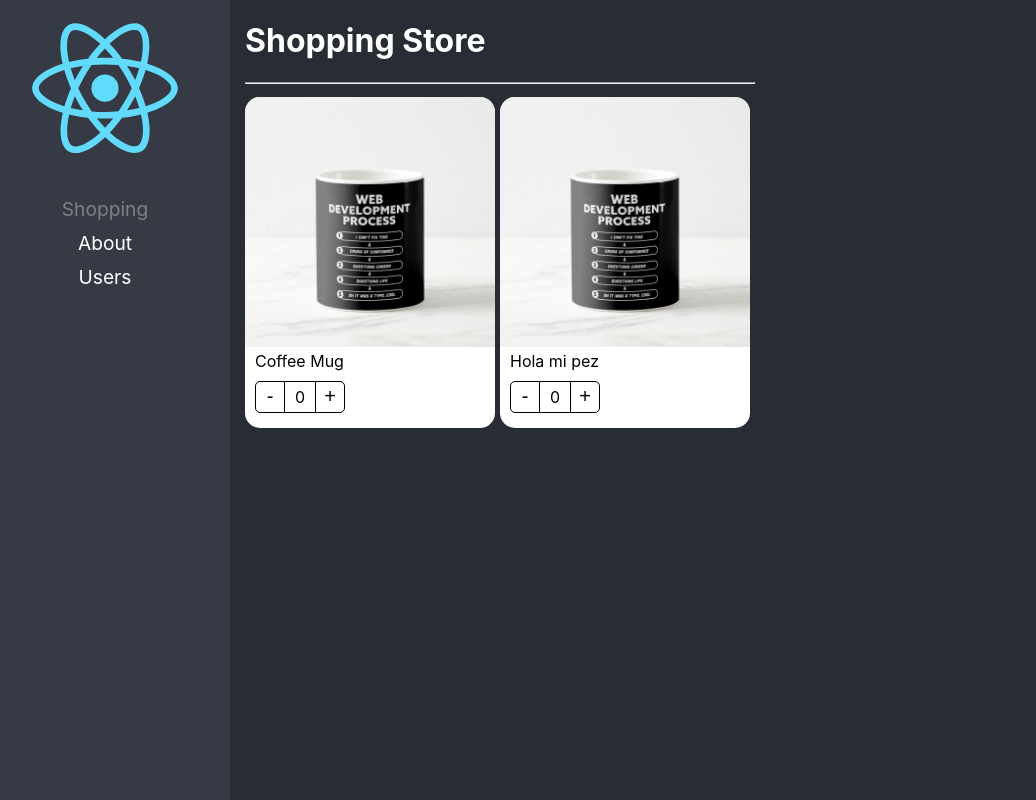
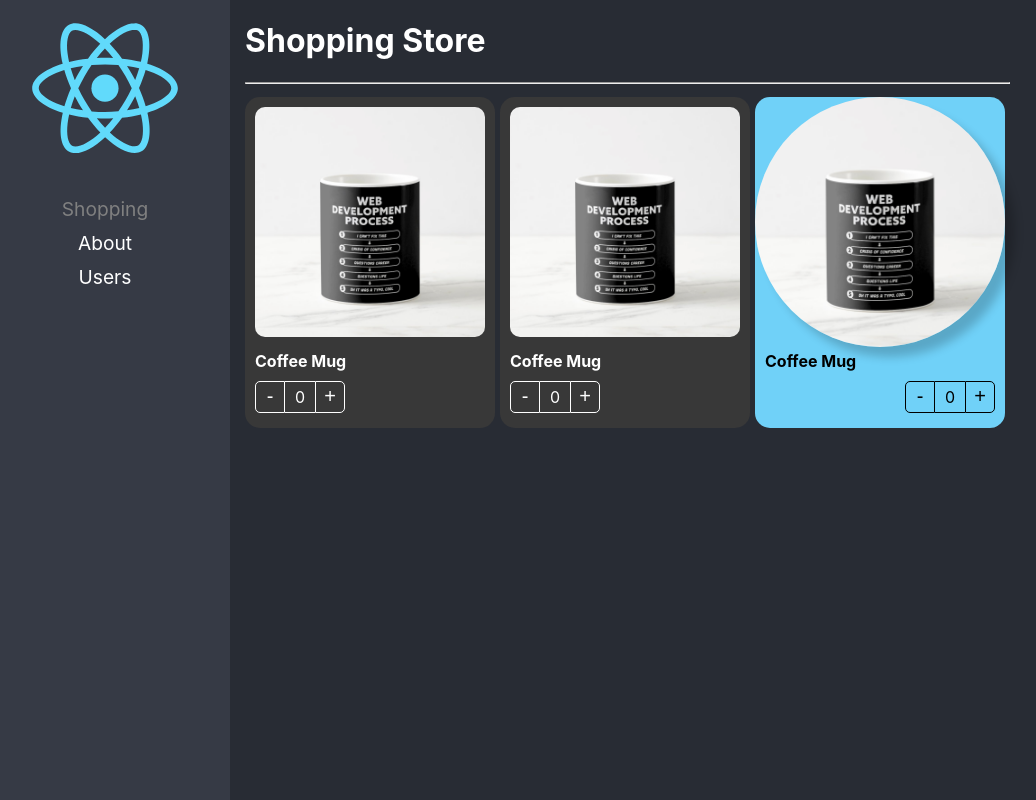
Before and after one commit to gennaio10/react-adv, a React (Create React App) app: page / in a window 1280 px wide. Shown: the whole page, without its empty margins (20-1056 px from the left). Built offline with nearby package versions, Linux system fonts and the light colour scheme.

Commit message:
Component Extend Styles listo

```diff
--- a/src/02-component-patterns/components/ProductButtons.tsx
+++ b/src/02-component-patterns/components/ProductButtons.tsx
@@ -1,12 +1,17 @@
-import { useContext } from "react";
+import { CSSProperties, useContext } from "react";
 import { ProductContext } from "./ProductCard";
 import styles from "../styles/styles.module.css";
 
-export const ProductButtons = () => {
+export interface Props {
+  className?: string;
+  style?: CSSProperties;
+}
+
+export const ProductButtons = ({ className, style }: Props) => {
   const { counter, increaseBy } = useContext(ProductContext);
 
   return (
-    <div className={styles.buttonsContainer}>
+    <div className={`${styles.buttonsContainer} ${className}`} style={style}>
       <button onClick={() => increaseBy(-1)} className={styles.buttonMinus}>
         -
       </button>
--- a/src/02-component-patterns/components/ProductCard.tsx
+++ b/src/02-component-patterns/components/ProductCard.tsx
@@ -1,20 +1,24 @@
 import styles from "../styles/styles.module.css";
 import { useProduct } from "../hooks/useProduct";
-import { createContext } from "react";
-import {
-  ProductContextProps,
-  ProductCardProps,
-} from "../interfaces/interfaces";
+import { createContext, CSSProperties, ReactElement } from "react";
+import { ProductContextProps, Product } from "../interfaces/interfaces";
 
 export const ProductContext = createContext({} as ProductContextProps);
 
 const { Provider } = ProductContext;
 
-export const ProductCard = ({ children, product }: ProductCardProps) => {
+export interface Props {
+  product: Product;
+  children: ReactElement | ReactElement[];
+  className?: string;
+  style?: CSSProperties;
+}
+
+export const ProductCard = ({ children, product, className, style }: Props) => {
   const { counter, increaseBy } = useProduct();
   return (
     <Provider value={{ counter, increaseBy, product }}>
-      <div className={styles.productCard}>
+      <div className={`${styles.productCard} ${className}`} style={style}>
         {children}
         {/* <ProductImage img={product.img} />
       <ProductTitle title={product.title} />
--- a/src/02-component-patterns/components/ProductImage.tsx
+++ b/src/02-component-patterns/components/ProductImage.tsx
@@ -1,14 +1,21 @@
-import { useContext } from "react";
+import { CSSProperties, useContext } from "react";
 import noImage from "../assets/no-image.jpg";
 import styles from "../styles/styles.module.css";
 import { ProductContext } from "./ProductCard";
 
-export const ProductImage = ({ img = "" }) => {
+export interface Props {
+  img?: string;
+  className?: string;
+  style?: CSSProperties;
+}
+
+export const ProductImage = ({ img, className, style }: Props) => {
   const { product } = useContext(ProductContext);
 
   return (
     <img
-      className={styles.productImg}
+      className={`${styles.productImg} ${className}`}
+      style={style}
       src={img || product.img || noImage}
       alt="Product"
     />
--- a/src/02-component-patterns/components/ProductTitle.tsx
+++ b/src/02-component-patterns/components/ProductTitle.tsx
@@ -1,10 +1,18 @@
-import { useContext } from "react";
+import { CSSProperties, useContext } from "react";
 import styles from "../styles/styles.module.css";
 import { ProductContext } from "./ProductCard";
 
-export const ProductTitle = ({ title }: { title?: string }) => {
+export interface Props {
+  title?: string;
+  className?: string;
+  style?: CSSProperties;
+}
+
+export const ProductTitle = ({ title, className, style }: Props) => {
   const { product } = useContext(ProductContext);
   return (
-    <span className={styles.productDescription}>{title || product.title} </span>
+    <span className={`${styles.productDescription} ${className}`} style={style}>
+      {title || product.title}{" "}
+    </span>
   );
 };
--- a/src/02-component-patterns/pages/ShoppingPage.tsx
+++ b/src/02-component-patterns/pages/ShoppingPage.tsx
@@ -1,9 +1,15 @@
+import {
+  collapseTextChangeRangesAcrossMultipleVersions,
+  createLogicalOr,
+} from "typescript";
 import {
   ProductButtons,
   ProductCard,
   ProductImage,
   ProductTitle,
 } from "../components";
+
+import "../styles/custom-styles.css";
 
 const product = {
   id: "0",
@@ -23,16 +29,37 @@
           flexWrap: "wrap",
         }}
       >
-        <ProductCard product={product}>
-          <ProductImage />
-          <ProductTitle />
-          <ProductButtons />
+        <ProductCard product={product} className="bg-dark text-white">
+          <ProductCard.Image className="custom-image" />
+          <ProductCard.Title className="text-bold" />
+          <ProductCard.Buttons className="custom-button" />
         </ProductCard>
 
-        <ProductCard product={product}>
-          <ProductCard.Image />
-          <ProductCard.Title title={"Hola mi pez"} />
-          <ProductCard.Buttons />
+        <ProductCard product={product} className="bg-dark text-white">
+          <ProductImage className="custom-image" />
+          <ProductTitle className="text-bold" />
+          <ProductButtons className="custom-button" />
+        </ProductCard>
+
+        <ProductCard
+          product={product}
+          style={{
+            backgroundColor: "#70D1F8",
+          }}
+        >
+          <ProductImage
+            style={{
+              boxShadow: "10px 10px 10px rgba(0,0,0,0.2)",
+              borderRadius: "130px",
+            }}
+          />
+          <ProductTitle style={{ fontWeight: "bold" }} />
+          <ProductButtons
+            style={{
+              display: "flex",
+              justifyContent: "end",
+            }}
+          />
         </ProductCard>
       </div>
     </div>
--- /dev/null
+++ b/src/02-component-patterns/styles/custom-styles.css
@@ -0,0 +1,23 @@
+.bg-dark {
+    background-color: rgb(56, 56, 56);
+}
+
+.text-white {
+    color: white;
+}
+
+.text-bold {
+    font-weight: bold;
+}
+
+.custom-image {
+    border-radius: 20px;
+    padding: 10px;
+    width: calc(100% - 20px);
+}
+
+.custom-button button,
+.custom-button div {
+    color: white;
+    border-color: white;
+}
--- a/src/02-component-patterns/styles/styles.module.css
+++ b/src/02-component-patterns/styles/styles.module.css
@@ -1,5 +1,3 @@
-
-
 .productCard {
     background-color: white;
     border-radius: 15px;
```
Also changed, not shown: src/02-component-patterns/interfaces/interfaces.ts (+8 -10 lines).
